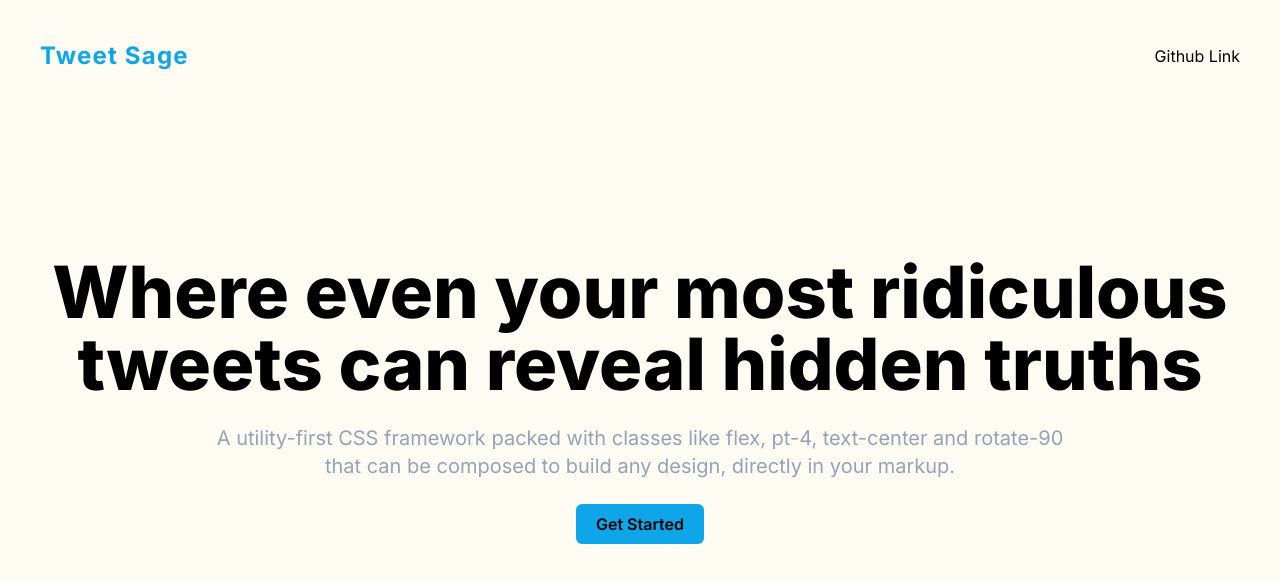
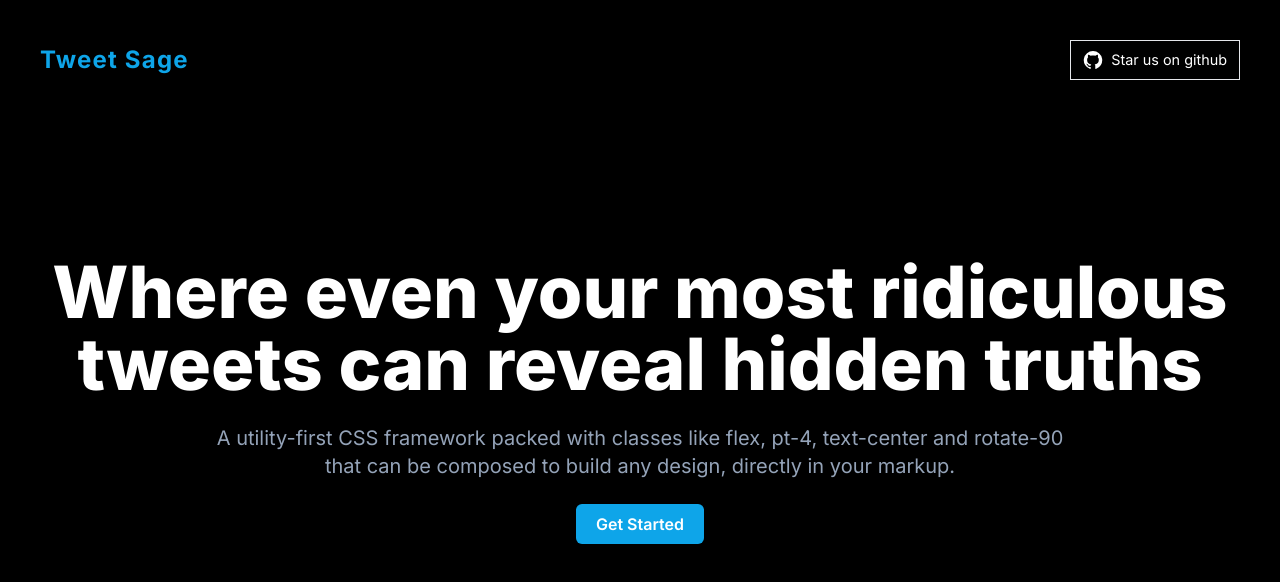
Before and after one commit to Aadarsh805/TweetSage, a Next.js app: page /start in a window 1280 px wide. Shown: the top 582 px of the page. Built offline with nearby package versions, Linux system fonts and the light colour scheme.

Commit message:
minor fixes

```diff
--- a/app/about/page.tsx
+++ b/app/about/page.tsx
@@ -2,7 +2,6 @@
 
 import React, { FC, useEffect, useState } from "react";
 import TextField from "@mui/material/TextField";
-import { ColorRing } from "react-loader-spinner";
 import ContentPasteIcon from "@mui/icons-material/ContentPaste";
 import copy from "copy-to-clipboard";
 import Link from "next/link";
@@ -52,17 +51,7 @@ const Page = () => {
             >
               Get Tweets
             </button>
-            {loading && (
-              <ColorRing
-                visible={true}
-                height="80"
-                width="80"
-                ariaLabel="blocks-loading"
-                wrapperStyle={{}}
-                wrapperClass="blocks-wrapper"
-                colors={["#e15b64", "#f47e60", "#f8b26a", "#abbd81", "#849b87"]}
-              />
-            )}
+            {loading && <p>loading...</p>}
           </div>
           <div className="mt-5 flex flex-col w-full gap-2">
             <TextField
--- a/app/page.tsx
+++ b/app/page.tsx
@@ -3,7 +3,6 @@
 import Link from "next/link";
 import { MouseEvent, useCallback, useEffect, useState } from "react";
 import useSWR from "swr";
-import GitHubIcon from "@mui/icons-material/GitHub";
 import { LoadingButton } from "@mui/lab";
 
 type TweetData = {
@@ -194,18 +193,6 @@ const HomePage = () => {
           </p>
         ))}
 
-      <br />
-      <br />
-      <br />
-      <br />
-
-      <Link href="https://github.com/Aadarsh805/metaTweet.ai">
-        <div className="gap-2 inline-flex items-center justify-center h-10 px-3 text-xs bg-transparent text-white border border-gray-5 hover:bg-gray-4 hover:border-gray-4">
-          <GitHubIcon fontSize="small" />
-          <span className="text-[.9rem]">Star us on github</span>
-        </div>
-      </Link>
-
       {answer && (
         <div
           className={`mt-2 font-bold text-2xl p-2 bg-yellow-100 typing-effect ${
--- a/app/start/page.tsx
+++ b/app/start/page.tsx
@@ -1,8 +1,12 @@
+"use client";
+
 import Link from "next/link";
 import React from "react";
+import GitHubIcon from "@mui/icons-material/GitHub";
+
 const page = () => {
   return (
-    <div className="relative  overflow-hidden bg-[#FEFCF3]">
+    <div className="relative  overflow-hidden">
       <nav className="absolute w-full flex items-center justify-between text-white p-10">
         <div className="flex items-center justify-center gap-5">
           {/* <span className='bg-[red] w-10'>logo</span> */}
@@ -10,12 +14,15 @@ const page = () => {
             Tweet Sage
           </h2>
         </div>
-        <div>
-          <span className="text-black">Github Link</span>
-        </div>
+        <Link href="https://github.com/Aadarsh805/metaTweet.ai">
+          <div className="gap-2 inline-flex items-center justify-center h-10 px-3 text-xs bg-transparent text-white border border-gray-5 hover:bg-gray-4 hover:border-gray-4">
+            <GitHubIcon fontSize="small" />
+            <span className="text-[.9rem]">Star us on github</span>
+          </div>
+        </Link>
       </nav>
 
-      <div className="z-10 text-black flex flex-col items-center justify-center h-screen w-[78em] mx-auto text-center gap-6 lg:w-[78em] md:w-[60em] sm:w-[50em]">
+      <div className="z-10 text-white flex flex-col items-center justify-center h-screen w-[78em] mx-auto text-center gap-6 lg:w-[78em] md:w-[60em] sm:w-[50em]">
         <h1 className="font-extrabold text-7xl leading-[1em]">
           Where even your most ridiculous tweets can reveal hidden truths{" "}
         </h1>
```
Also changed, not shown: 1 other file (tests, documents, lock files or other folders).
